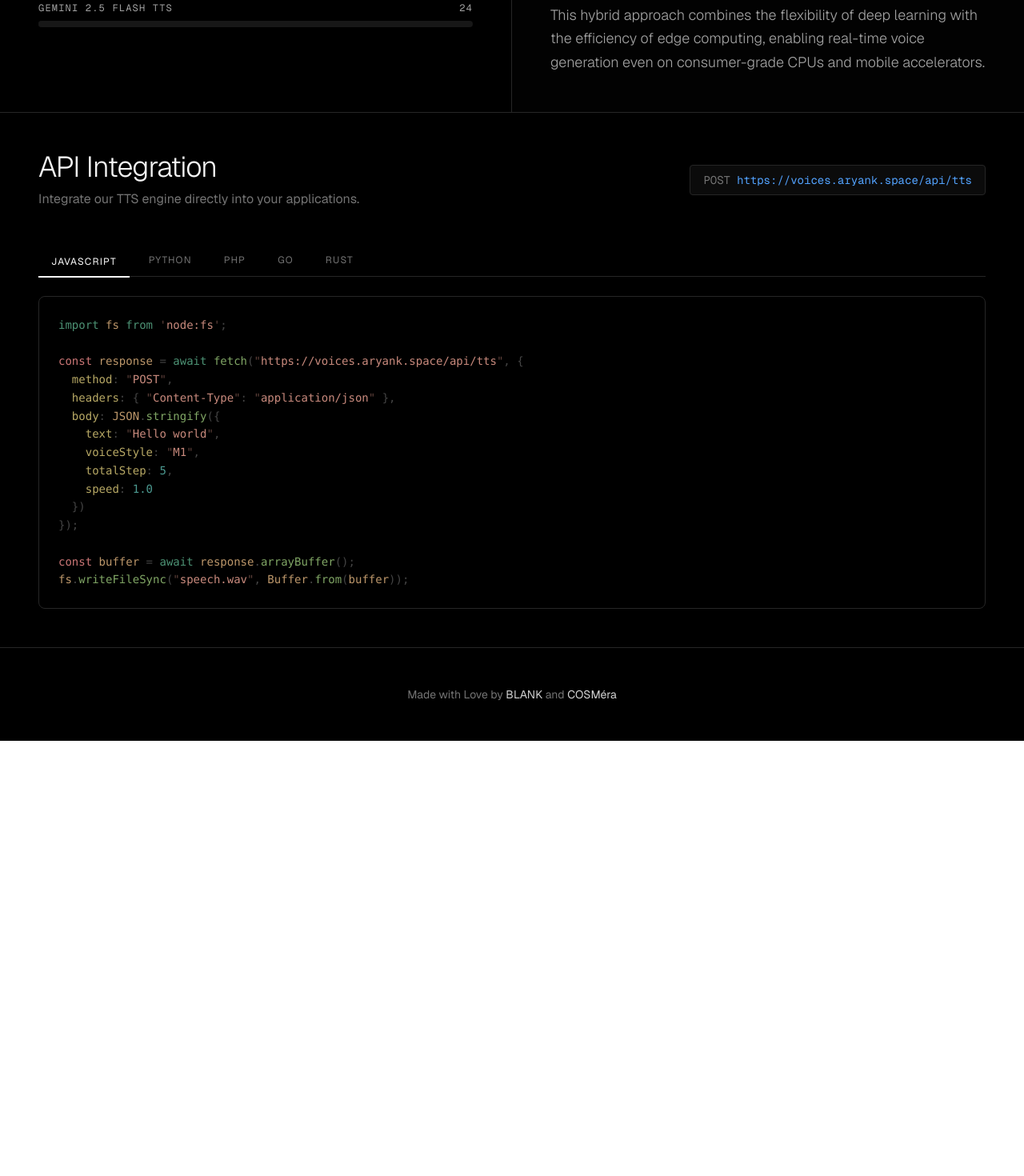
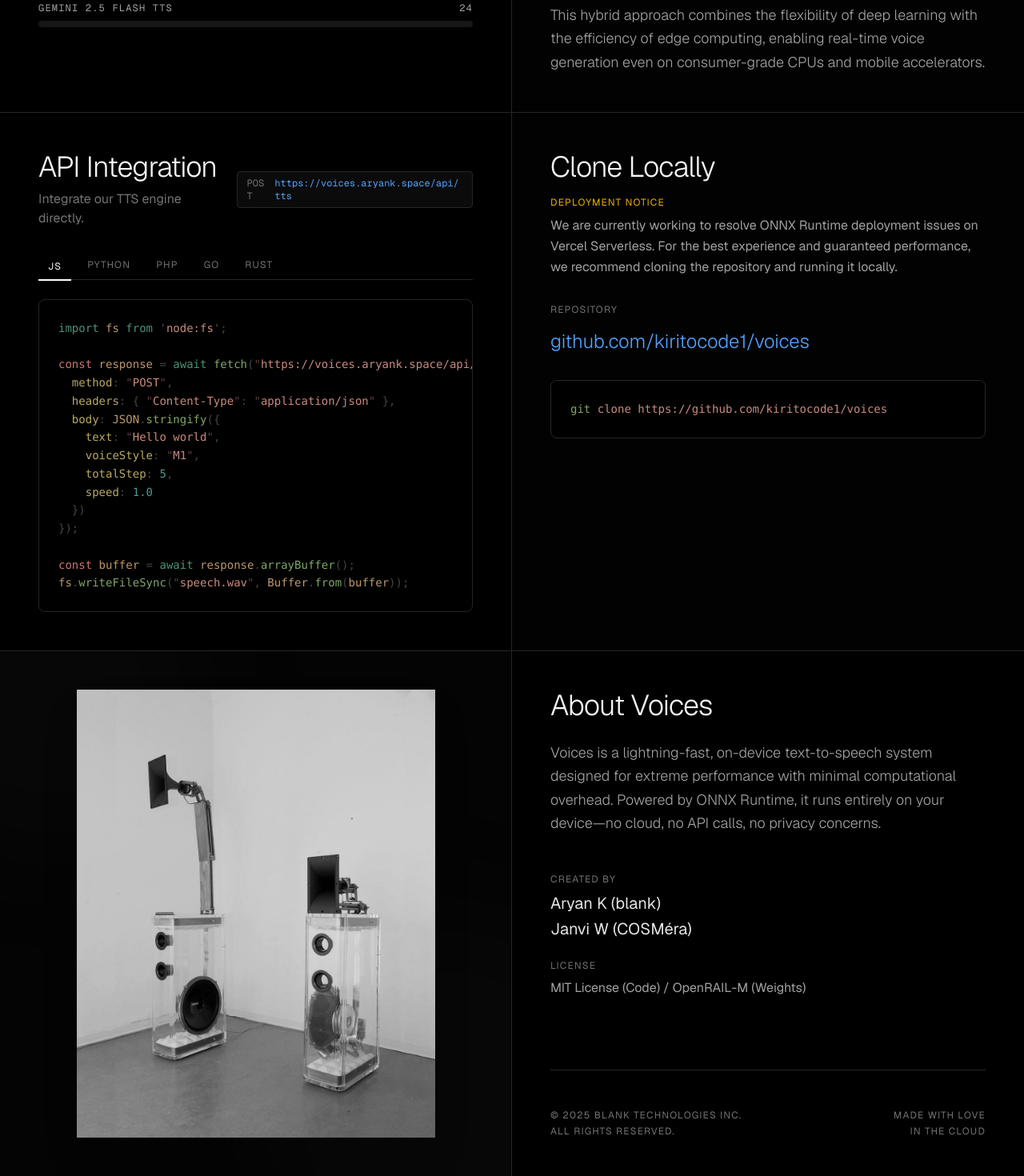
Before and after one commit to kiritocode1/voices, a Next.js app: page / in a window 1280 px wide. Shown: the part 1375-2845 px from the top of the page at 80% size. Before the commit the page ends 2301 px from the top, so only its background shows below. Built offline with nearby package versions, Linux system fonts and the light colour scheme.

Commit message:
Commit tree

```diff
--- a/app/page.tsx
+++ b/app/page.tsx
@@ -3,7 +3,6 @@
 import { useEffect, useMemo, useRef, useState } from "react";
 import { type AgentState, Orb } from "../components/orb";
 import { codeToHtml } from "shiki";
-
 
 type VoiceStyleId = "F1" | "F2" | "M1" | "M2";
 
@@ -469,6 +468,19 @@ export default function Home() {
 				</div>
 			</div>
 
+			{/* Download Section */}
+			{stats?.audioUrl && (
+				<div className="border-t border-neutral-800">
+					<a
+						href={stats.audioUrl}
+						download={`voice-${Date.now()}.wav`}
+						className="block w-full py-6 text-center text-sm uppercase tracking-widest hover:bg-white hover:text-black transition-colors"
+					>
+						Download Audio
+					</a>
+				</div>
+			)}
+
 			{/* Documentation & Methodology Section */}
 			<div className="border-t border-neutral-800 grid grid-cols-1 lg:grid-cols-2">
 				{/* Performance Chart */}
@@ -523,15 +535,18 @@ export default function Home() {
 				</div>
 			</div>
 
-			{/* API Documentation Section */}
-			<div className="border-t border-neutral-800">
-				<div className="p-8 md:p-12">
-					<div className="flex flex-col md:flex-row justify-between items-start md:items-center mb-12 gap-6">
+			{/* Bento Grid: API Integration & Clone Locally */}
+			<div className="grid grid-cols-1 lg:grid-cols-2 border-t border-neutral-800">
+				{/* API Integration */}
+				<div className="p-8 md:p-12 border-r border-neutral-800">
+					<div className="flex flex-col justify-between h-full gap-12">
+						<div>
+							<div className="flex flex-col md:flex-row justify-between items-start md:items-center mb-8 gap-6">
 								<div>
 									<h2 className="text-3xl md:text-4xl font-light text-neutral-100 tracking-tight">API Integration</h2>
-							<p className="mt-2 text-neutral-500">Integrate our TTS engine directly into your applications.</p>
+									<p className="mt-2 text-neutral-500">Integrate our TTS engine directly.</p>
 								</div>
-						<div className="flex items-center gap-2 bg-neutral-900/50 px-4 py-2 rounded border border-neutral-800 font-mono text-sm text-blue-400 break-all">
+								<div className="flex items-center gap-2 bg-neutral-900/50 px-3 py-1.5 rounded border border-neutral-800 font-mono text-xs text-blue-400 break-all">
 									<span className="text-neutral-500">POST</span>
 									{API_ENDPOINT}
 								</div>
@@ -543,45 +558,131 @@ export default function Home() {
 									<button
 										key={lang}
 										onClick={() => setActiveTab(lang)}
-								className={`px-4 py-2 text-xs uppercase tracking-widest transition-colors ${
+										className={`px-3 py-1.5 text-xs uppercase tracking-widest transition-colors ${
 											activeTab === lang ? "text-white border-b-2 border-white -mb-1.5" : "text-neutral-500 hover:text-neutral-300"
 										}`}
 									>
-								{lang === "javascript" ? "JavaScript" : lang}
+										{lang === "javascript" ? "JS" : lang}
 									</button>
 								))}
 							</div>
 
-					{/* Code Display */}
 							<CodeBlock
 								code={CODE_SNIPPETS[activeTab]}
 								lang={activeTab}
 							/>
 						</div>
 					</div>
+				</div>
 
-			{/* Footer Credits */}
-			<div className="border-t border-neutral-800 p-8 md:p-12 text-center text-neutral-500 text-sm">
-				<p>
-					Made with Love by{" "}
+				{/* Clone Locally */}
+				<div className="p-8 md:p-12 flex flex-col justify-between bg-neutral-900/10">
+					<div className="space-y-8">
+						<div>
+							<h2 className="text-3xl md:text-4xl font-light text-neutral-100 tracking-tight">Clone Locally</h2>
+							<p className="mt-4 text-neutral-400 leading-relaxed">
+								<span className="text-yellow-500 block mb-2 text-xs uppercase tracking-widest">Deployment Notice</span>
+								We are currently working to resolve ONNX Runtime deployment issues on Vercel Serverless. For the best experience and guaranteed performance, we recommend cloning the
+								repository and running it locally.
+							</p>
+						</div>
+
+						<div>
+							<p className="text-xs text-neutral-500 uppercase tracking-widest mb-4">Repository</p>
+							<a
+								href="https://github.com/kiritocode1/voices"
+								target="_blank"
+								rel="noopener noreferrer"
+								className="text-xl md:text-2xl font-light text-blue-400 hover:text-blue-300 transition-colors break-all"
+							>
+								github.com/kiritocode1/voices
+							</a>
+						</div>
+
+						<CodeBlock
+							code="git clone https://github.com/kiritocode1/voices"
+							lang="bash"
+						/>
+					</div>
+				</div>
+			</div>
+
+			{/* Footer Grid: Image & Info */}
+			<div className="grid grid-cols-1 lg:grid-cols-2 border-t border-neutral-800">
+				{/* Left Column: Decorative Image */}
+				<div className="relative overflow-hidden min-h-[500px] flex items-center justify-center bg-neutral-900/20 border-b lg:border-b-0 lg:border-r border-neutral-800">
+					{/* Decorative Circles */}
+					<div className="absolute top-[10%] left-[15%] w-32 h-32 bg-neutral-800 rounded-full opacity-50 mix-blend-overlay"></div>
+					<div className="absolute bottom-[20%] right-[10%] w-64 h-64 bg-neutral-700 rounded-full opacity-30 mix-blend-overlay"></div>
+					<div className="absolute top-[40%] right-[25%] w-16 h-16 bg-neutral-600 rounded-full opacity-40 mix-blend-overlay"></div>
+					<div className="absolute bottom-[10%] left-[30%] w-24 h-24 bg-neutral-800 rounded-full opacity-60 mix-blend-overlay"></div>
+
+					{/* Large background circles */}
+					<div className="absolute top-0 left-0 w-96 h-96 bg-neutral-800/10 rounded-full -translate-x-1/3 -translate-y-1/3 blur-3xl"></div>
+					<div className="absolute bottom-0 right-0 w-[500px] h-[500px] bg-neutral-800/10 rounded-full translate-x-1/3 translate-y-1/3 blur-3xl"></div>
+
+					<div className="relative z-10 p-12 transform hover:scale-105 transition-transform duration-700">
+						{/* eslint-disable-next-line @next/next/no-img-element */}
+						<img
+							src="/speaker.png"
+							alt="Speaker"
+							className="max-w-md w-full opacity-90 drop-shadow-2xl grayscale hover:grayscale-0 transition-all duration-500"
+						/>
+					</div>
+				</div>
+
+				{/* Right Column: Project Info & Credits */}
+				<div className="p-8 md:p-12 flex flex-col justify-between bg-black">
+					<div className="space-y-12">
+						<div>
+							<h2 className="text-3xl md:text-4xl font-light text-neutral-100 tracking-tight mb-6">About Voices</h2>
+							<p className="text-neutral-400 leading-relaxed text-lg font-light">
+								Voices is a lightning-fast, on-device text-to-speech system designed for extreme performance with minimal computational overhead. Powered by ONNX Runtime, it runs
+								entirely on your device—no cloud, no API calls, no privacy concerns.
+							</p>
+						</div>
+
+						<div className="space-y-6">
+							<div>
+								<h3 className="text-xs text-neutral-500 uppercase tracking-widest mb-2">Created By</h3>
+								<div className="space-y-1">
 									<a
 										href="https://aryank.space"
 										target="_blank"
 										rel="noopener noreferrer"
-						className="text-neutral-300 hover:text-white transition-colors"
+										className="block text-xl text-neutral-200 hover:text-white transition-colors"
 									>
-						BLANK
-					</a>{" "}
-					and{" "}
+										Aryan K (blank)
+									</a>
 									<a
 										href="https://janviw.space"
 										target="_blank"
 										rel="noopener noreferrer"
-						className="text-neutral-300 hover:text-white transition-colors"
+										className="block text-xl text-neutral-200 hover:text-white transition-colors"
 									>
-						COSMéra
+										Janvi W (COSMéra)
 									</a>
-				</p>
+								</div>
+							</div>
+
+							<div>
+								<h3 className="text-xs text-neutral-500 uppercase tracking-widest mb-2">License</h3>
+								<p className="text-neutral-400">MIT License (Code) / OpenRAIL-M (Weights)</p>
+							</div>
+						</div>
+					</div>
+
+					<div className="mt-12 pt-12 border-t border-neutral-800 flex justify-between items-end text-xs text-neutral-500 uppercase tracking-widest">
+						<div>
+							<p>© 2025 Blank Technologies Inc.</p>
+							<p className="mt-1">All rights reserved.</p>
+						</div>
+						<div className="text-right">
+							<p>Made with Love</p>
+							<p className="mt-1">in The Cloud</p>
+						</div>
+					</div>
+				</div>
 			</div>
 		</div>
 	);
```
Also changed, not shown: public/speaker.png (added). Lines whose indentation alone changed are shown as unchanged.
